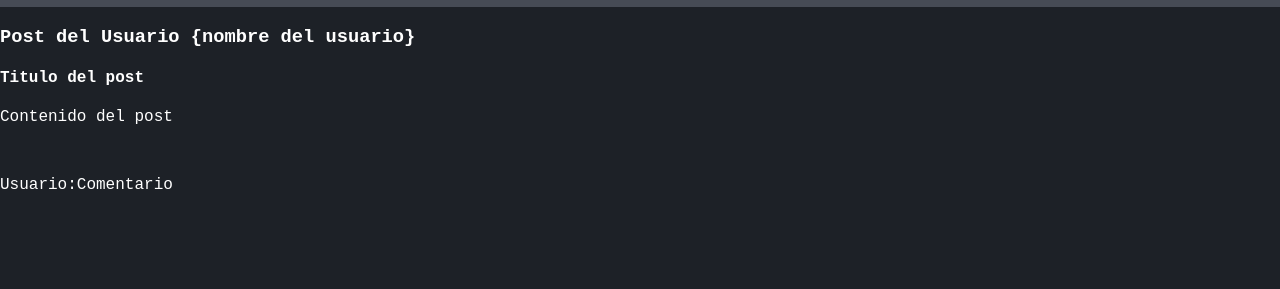
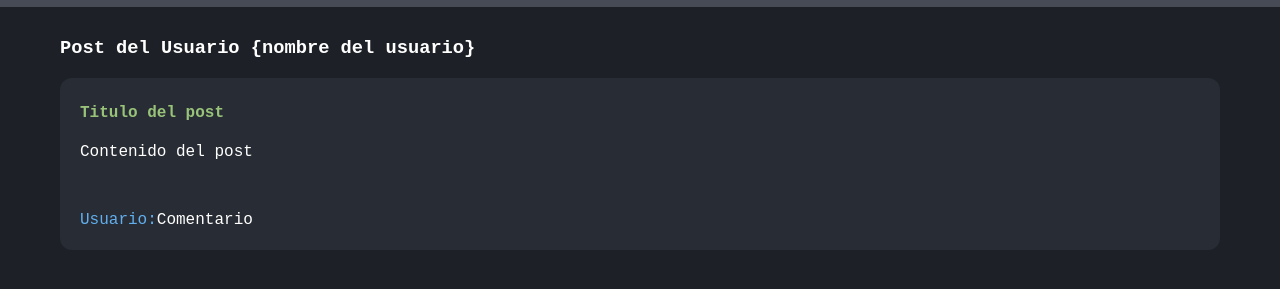
Before and after one commit to EdenaRhu/Curso-Git, a plain HTML site: page index.html in a window 1280 px wide. Shown: the part 63-352 px from the top of the page. Drawn offline with Linux system fonts and the light colour scheme; a web font is replaced by a local one.

Commit message:
Add post styles

```diff
--- a/style.css
+++ b/style.css
@@ -21,3 +21,23 @@ h1{
     width: 50px;
     height: 50px;
 }
+
+.container{
+    margin-top: 30px;
+    padding: 0 60px 0 60px;
+}
+
+.post{
+    background-color: #282c34;
+    margin-bottom: 12px;
+    padding: 5px 20px 5px 20px;
+    border-radius: 12px;
+}
+
+.post h4 {
+    color: #98c379;
+}
+
+.post span {
+    color: #61afef;
+}
```
